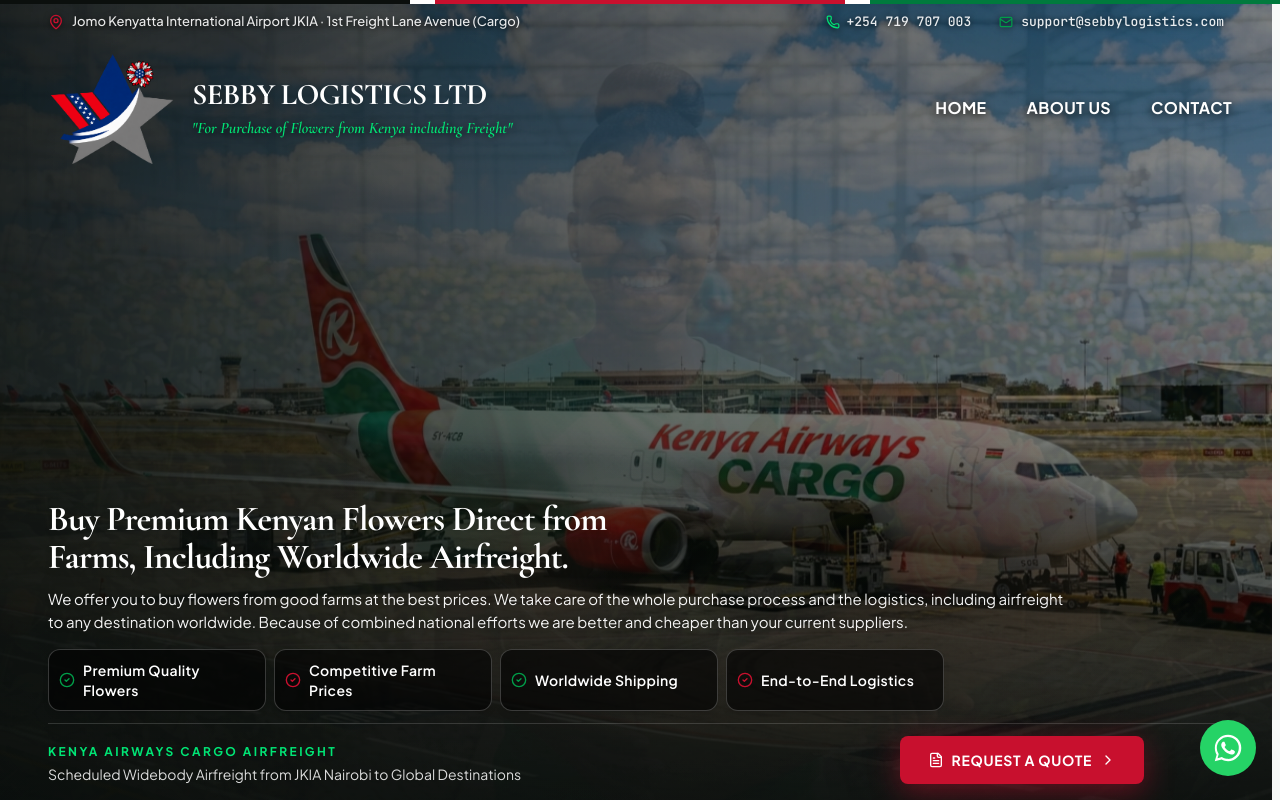
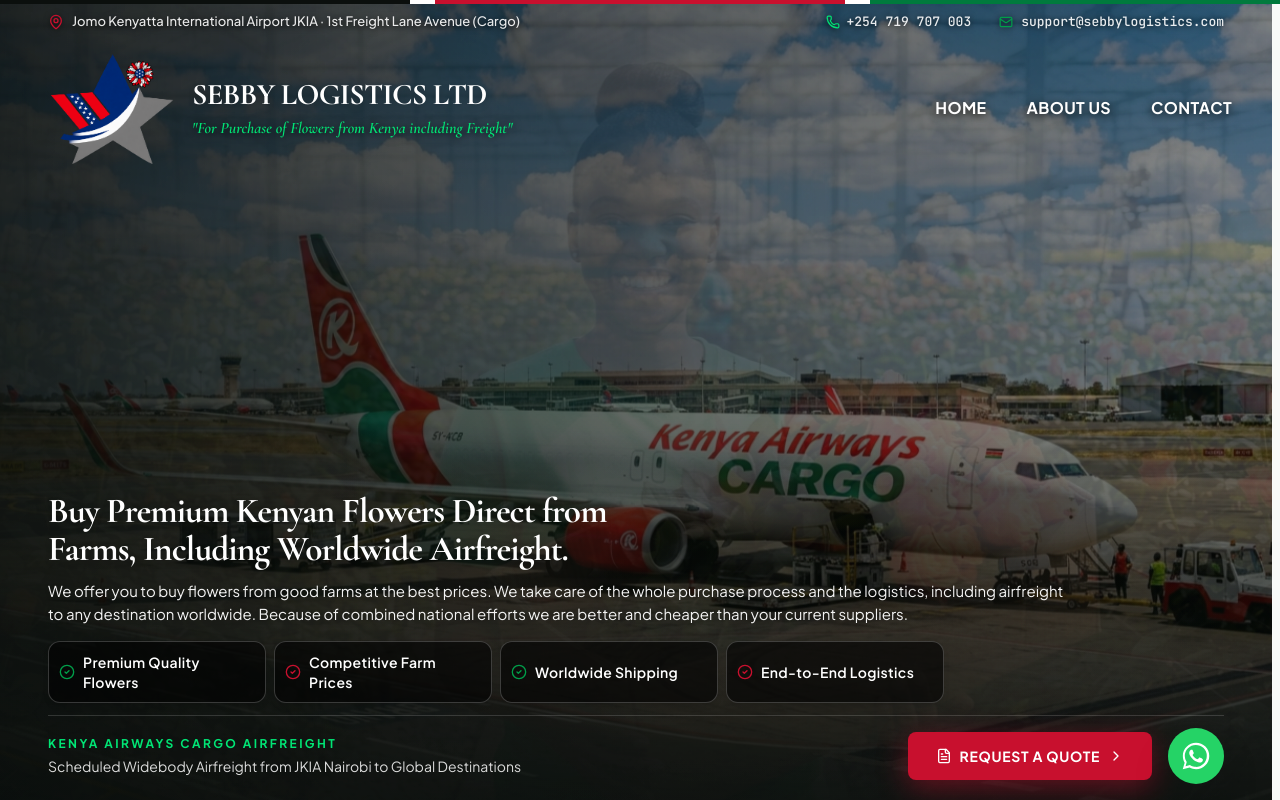
Before and after one commit to johnorengo/sebbylogistics-kenya, a React (Vite) app: page / in a window 1280 px wide. Shown: the top 800 px of the page. Built offline with nearby package versions, Linux system fonts and the light colour scheme.

Commit message:
Align WhatsApp with hero quote action and float it below hero

```diff
--- a/src/components/FloatingWhatsApp.tsx
+++ b/src/components/FloatingWhatsApp.tsx
@@ -2,26 +2,8 @@ import React, { useState, useEffect } from 'react';
 import { ArrowUp } from 'lucide-react';
 import { scrollToElement } from '../utils/scroll';
 
-export const FloatingWhatsApp: React.FC = () => {
-  const [showBackToTop, setShowBackToTop] = useState(false);
-
-  useEffect(() => {
-    const handleScroll = () => {
-      setShowBackToTop(window.scrollY > 500);
-    };
-    handleScroll();
-    window.addEventListener('scroll', handleScroll, { passive: true });
-    return () => window.removeEventListener('scroll', handleScroll);
-  }, []);
-
-  const scrollToTop = () => {
-    scrollToElement('hero');
-  };
-
-  return (
-    <aside aria-label="Quick actions" className="fixed bottom-6 right-6 z-50 flex flex-col items-center">
-      {/* WhatsApp chat */}
-      <div className="group">
+export const WhatsAppButton: React.FC = () => (
+  <div className="group shrink-0">
         <a
           href="https://wa.me/254719707003"
           target="_blank"
@@ -47,6 +29,39 @@ export const FloatingWhatsApp: React.FC = () => {
           </span>
         </a>
       </div>
+);
+
+export const FloatingWhatsApp: React.FC = () => {
+  const [showBackToTop, setShowBackToTop] = useState(false);
+  const [heroVisible, setHeroVisible] = useState(true);
+
+  useEffect(() => {
+    const hero = document.getElementById('hero');
+    if (!hero) { setHeroVisible(false); return; }
+    const observer = new IntersectionObserver(([entry]) => setHeroVisible(entry.isIntersecting));
+    observer.observe(hero);
+    return () => observer.disconnect();
+  }, []);
+
+  useEffect(() => {
+    const handleScroll = () => {
+      setShowBackToTop(window.scrollY > 500);
+    };
+    handleScroll();
+    window.addEventListener('scroll', handleScroll, { passive: true });
+    return () => window.removeEventListener('scroll', handleScroll);
+  }, []);
+
+  const scrollToTop = () => {
+    scrollToElement('hero');
+  };
+
+  if (heroVisible) return null;
+
+  return (
+    <aside aria-label="Quick actions" className="fixed bottom-6 right-6 z-50 flex flex-col items-center">
+      {/* WhatsApp chat */}
+      <WhatsAppButton />
 
       {/* Back to Top — icon circle directly below WhatsApp, appears on scroll.
           Collapses fully when hidden so it takes no space at landing. */}
--- a/src/components/HeroVideo.tsx
+++ b/src/components/HeroVideo.tsx
@@ -1,5 +1,6 @@
 import React, { useState, useEffect } from 'react';
 import { CheckCircle2, ChevronRight, FileText } from 'lucide-react';
+import { WhatsAppButton } from './FloatingWhatsApp';
 import { useReducedMotion } from '../hooks/useReducedMotion';
 
 const pic1Img = '/images/kenyan-roses.jpg';
@@ -138,7 +139,7 @@ export const HeroVideo: React.FC<HeroVideoProps> = ({ onOpenRFQ }) => {
         {/* Bottom Zone: Request a Quote + current slide + carousel controls */}
         <div className="hero-bottom border-t border-white/15 pt-3 flex flex-col gap-3">
           {/* Row 1: current story caption (left) + Request Quote CTA (right) */}
-          <div className="flex flex-col lg:flex-row lg:items-end lg:justify-between gap-5">
+          <div className="flex flex-col lg:flex-row lg:items-center lg:justify-between gap-5">
             <div key={activeImageIndex} className="max-w-2xl animate-in fade-in duration-500">
               <p className="text-[11px] sm:text-xs font-bold uppercase tracking-[0.2em] text-[#00E575]">
                 {HERO_IMAGES[activeImageIndex].title}
@@ -148,16 +149,17 @@ export const HeroVideo: React.FC<HeroVideoProps> = ({ onOpenRFQ }) => {
               </p>
             </div>
 
-            {/* Reserve space for the fixed WhatsApp action on phones and desktop. */}
-            <div className="flex shrink-0 pb-24 sm:pb-0 lg:mr-20">
+            {/* Both hero actions share the same row and vertical alignment. */}
+            <div className="flex shrink-0 items-center gap-3 sm:gap-4">
               <button
                 onClick={onOpenRFQ}
-                className="inline-flex w-full sm:w-auto items-center justify-center gap-2 px-7 py-3.5 text-sm font-bold uppercase tracking-wider text-white bg-[#C8102E] hover:bg-[#A30922] transition-all rounded-lg shadow-[0_8px_30px_rgba(200,16,46,0.45)] hover:shadow-[0_8px_36px_rgba(200,16,46,0.6)] hover:-translate-y-0.5 active:translate-y-0 active:scale-95"
+                className="inline-flex min-w-0 flex-1 sm:flex-none sm:w-auto items-center justify-center gap-2 px-3 sm:px-7 py-3.5 text-xs sm:text-sm font-bold uppercase tracking-wider text-white bg-[#C8102E] hover:bg-[#A30922] transition-all rounded-lg shadow-[0_8px_30px_rgba(200,16,46,0.45)] hover:shadow-[0_8px_36px_rgba(200,16,46,0.6)] hover:-translate-y-0.5 active:translate-y-0 active:scale-95"
               >
                 <FileText className="h-4 w-4" />
                 Request a Quote
                 <ChevronRight className="h-4 w-4" />
               </button>
+              <WhatsAppButton />
             </div>
           </div>
 
```
